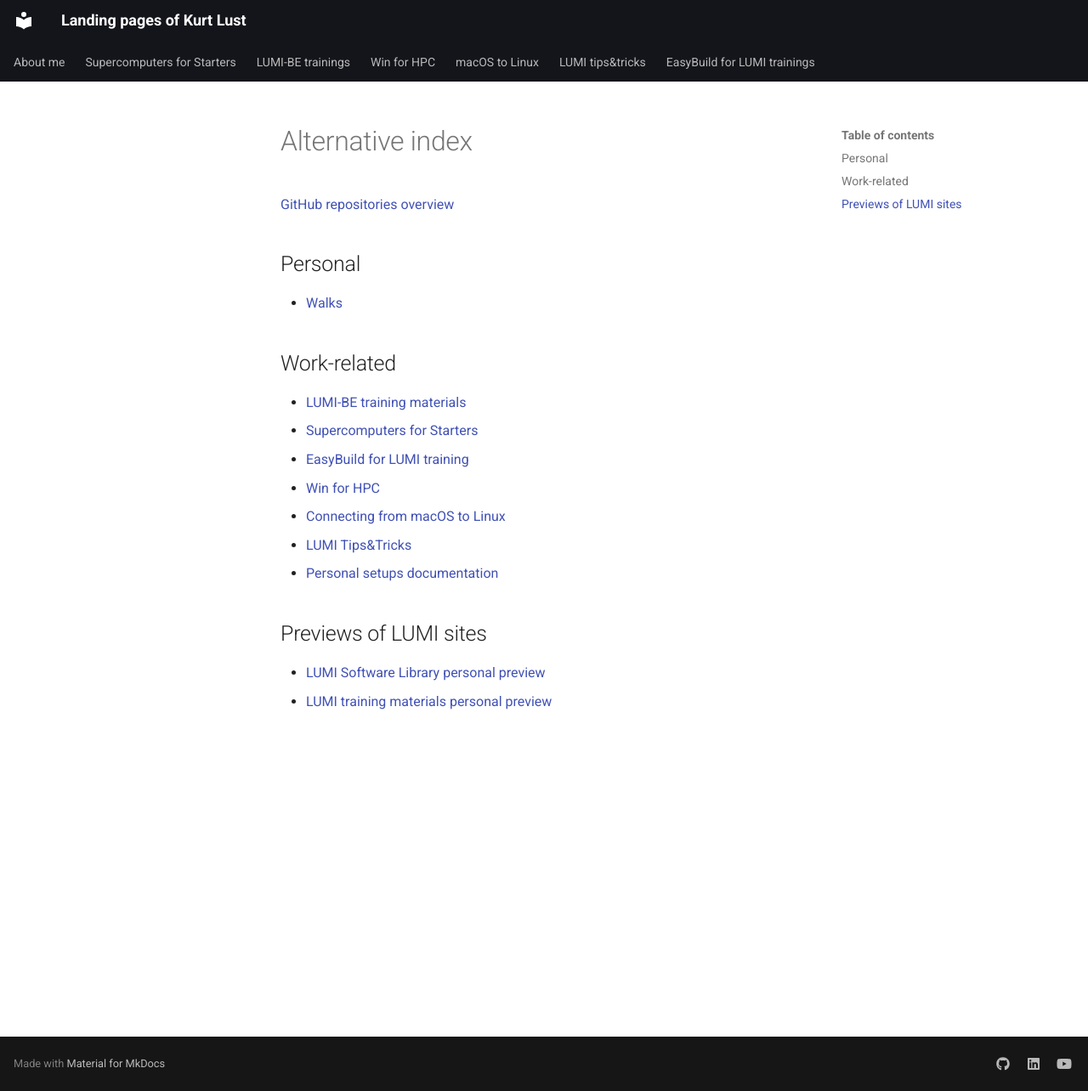
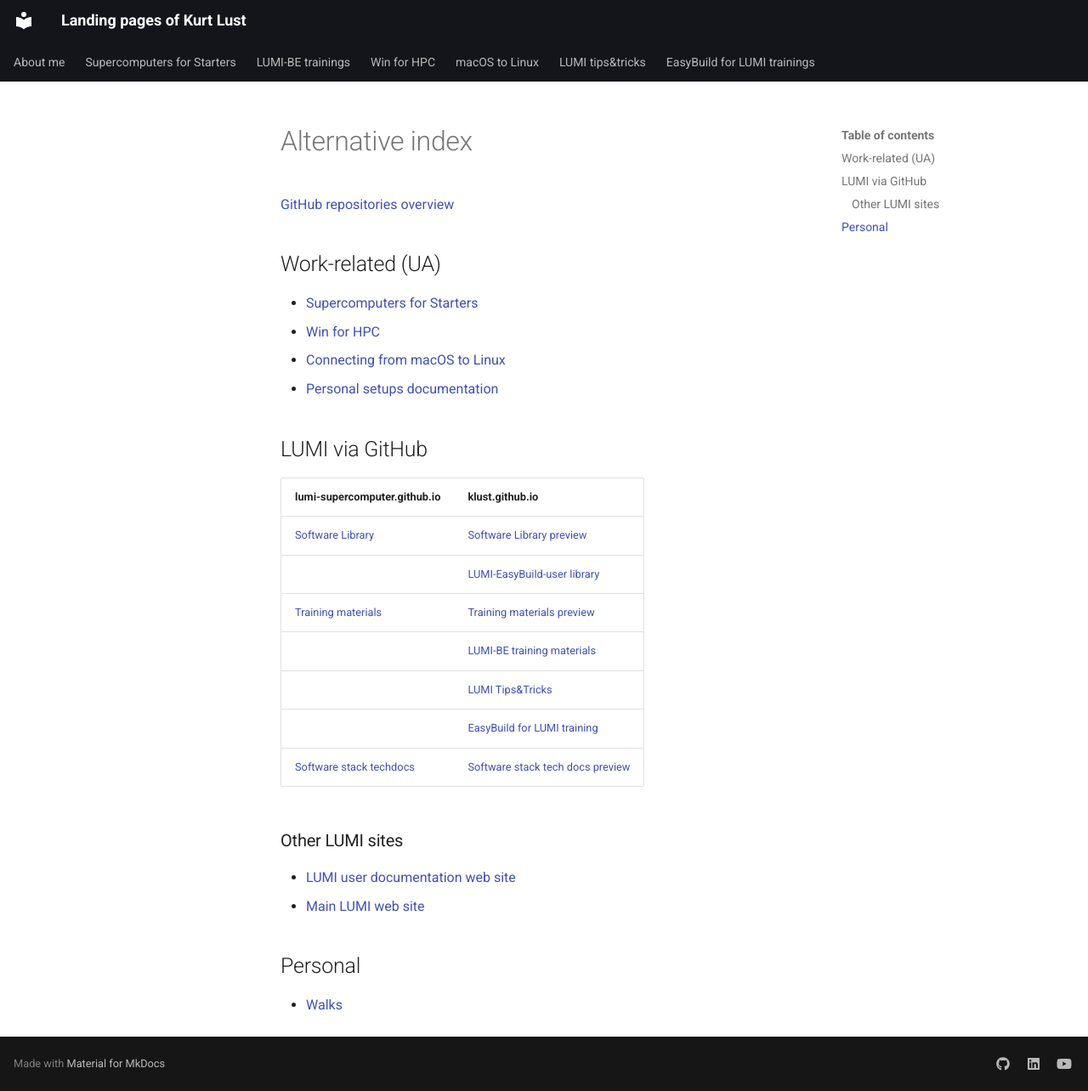
Before and after one commit to klust/klust.github.io, an MkDocs documentation site: the page built from docs/2.md, in a window 1280 px wide and 1284 px high. Shown: the whole window at 85% size. Built offline with MkDocs 1.6.1 and Material for MkDocs 9.7.7, drawn with Linux system fonts in a browser that asks for light colours.

Commit message:
Updating the alternative links page.

```diff
--- a/docs/2.md
+++ b/docs/2.md
@@ -3,21 +3,33 @@
 [GitHub repositories overview](https://github.com/klust?tab=repositories)
 
 
+## Work-related (UA)
+
+-   [Supercomputers for Starters](../SupercomputersForStarters)
+-   [Win for HPC](../windows-client-HPC)
+-   [Connecting from macOS to Linux](../macos-to-linux)
+-   [Personal setups documentation](../PersonalSetupsDocs)
+
+
+## LUMI via GitHub
+
+| lumi-supercomputer.github.io | klust.github.io |
+|:-----------------------------|:----------------|
+| [Software Library](https://lumi-supercomputer.github.io/LUMI-EasyBuild-docs/)               | [Software Library preview](../LUMI-EasyBuild-docs)          |
+|                                                                                             | [LUMI-EasyBuild-user library](../LUMI-EasyBuild-user)       |
+| [Training materials]([https://https://lumi-supercomputer.github.io/LUMI-training-materials) | [Training materials preview](../LUMI-training-materials)    |
+|                                                                                             | [LUMI-BE training materials](../LUMI-BE-training-materials) |
+|                                                                                             | [LUMI Tips&Tricks](../LUMI-tips-and-tricks)                 |
+|                                                                                             | [EasyBuild for LUMI training](../easybuild-tutorial)        |
+| [Software stack techdocs](https://lumi-supercomputer.github.io/LUMI-SoftwareStack/)         | [Software stack tech docs preview](../LUMI-SoftwareStack)   |
+
+
+### Other LUMI sites
+
+-   [LUMI user documentation web site](https://docs.lumi-supercomputer.eu/)
+-   [Main LUMI web site](https://www.lumi-supercomputer.eu/)
+
+
 ## Personal
 
 -   [Walks](../Walks)
-
-## Work-related
-
--   [LUMI-BE training materials](../LUMI-BE-training-materials)
--   [Supercomputers for Starters](../SupercomputersForStarters)
--   [EasyBuild for LUMI training](../easybuild-tutorial)
--   [Win for HPC](../windows-client-HPC)
--   [Connecting from macOS to Linux](../macos-to-linux)
--   [LUMI Tips&Tricks](../LUMI-tips-and-tricks)
--   [Personal setups documentation](../PersonalSetupsDocs)
-
-## Previews of LUMI sites
-
--   [LUMI Software Library personal preview](../LUMI-EasyBuild-docs)
--   [LUMI training materials personal preview](../LUMI-training-materials)
```
